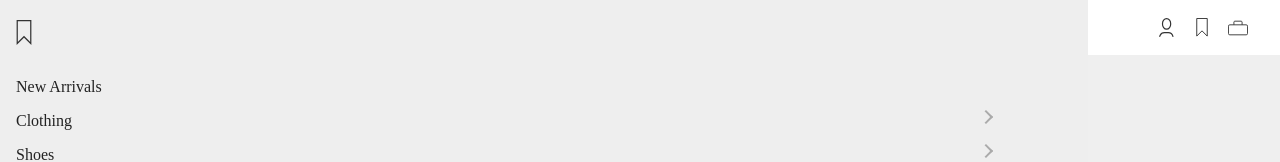
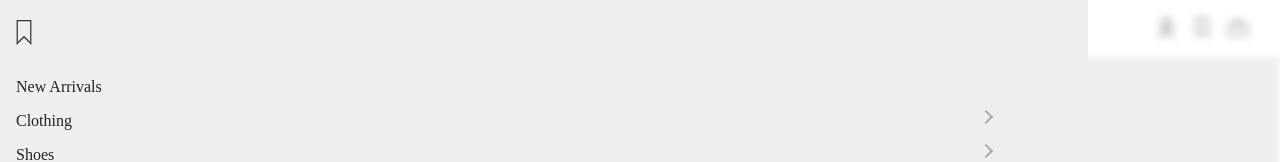
Before and after one commit to Wichosu/suit-ecommerce, a Next.js app: page / in a window 1280 px wide. Both pictures are taken after a click on the picture 42 px from the left and 27 px from the top of the page. Shown: the top 162 px of the page. Built offline with nearby package versions, Linux system fonts and the light colour scheme.

Commit message:
working on menu interaction

```diff
--- a/components/Navbar.jsx
+++ b/components/Navbar.jsx
@@ -3,15 +3,23 @@ import styles from '@/styles/navbar.module.scss'
 import Toolbar from './Toolbar'
 import Menu from './Menu'
 import { useRouter } from 'next/router'
-import { useMenu } from '@/zustand/stores'
+import { useMenu, useSortBy } from '@/zustand/stores'
 
 export default function Navbar(){
   const router = useRouter();
   const showMenu = useMenu((state) => state.showMenu)
+  const menu = useMenu((state) => state.menu)
+  const sortBy = useSortBy((state) => state.sortBy)
+
+  const blur = menu
+  ? { filter: 'blur(4px)'}
+  : { filter: 'blur(0)'}
 
   return (
     <>
-      <div className={styles.navbar}>
+      {!sortBy &&
+        <>
+          <div className={styles.navbar} style={blur}>
             <div className={styles.main}>
               <img
                 className={styles.menu}
@@ -30,5 +38,7 @@ export default function Navbar(){
           </div>
           <Menu />
         </>
+      }
+    </>
   )
 }
--- a/pages/_app.js
+++ b/pages/_app.js
@@ -7,14 +7,23 @@ const mulish = Mulish({ subsets: ['latin'] })
 
 export default function App({ Component, pageProps }) {
   const hideMenu = useMenu((state) => state.hideMenu)
+  const menu = useMenu((state) => state.menu)
+
+  const blur = menu
+  ? { filter: 'blur(4px)'}
+  : { filter: 'blur(0)'}
 
   return (
     <Layout>
       <main
         className={mulish.className}
         onClick={hideMenu}
+        style={blur}
       >
-        <Component {...pageProps} />
+        {menu
+        ? <div style={{pointerEvents: 'none'}}><Component {...pageProps} /></div>
+        : <Component {...pageProps} />
+        }
       </main>
     </Layout>
   )
--- a/styles/index.module.scss
+++ b/styles/index.module.scss
@@ -33,6 +33,10 @@
   overflow-x: scroll;
   scrollbar-width: none;
   gap: 1rem;
+
+  &::-webkit-scrollbar{
+    display: none;
+  }
 }
 
 .journal{
```
Lines whose indentation alone changed are shown as unchanged.
